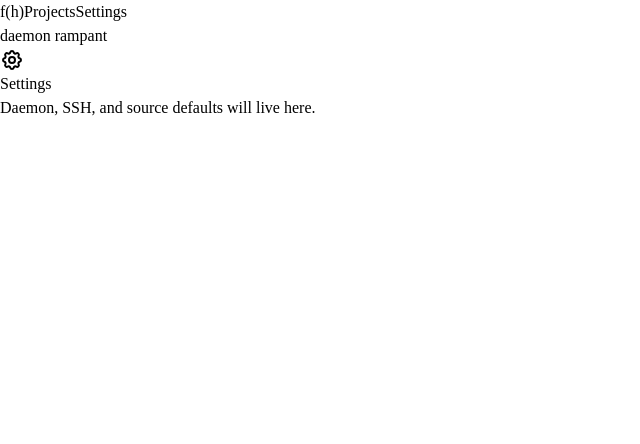
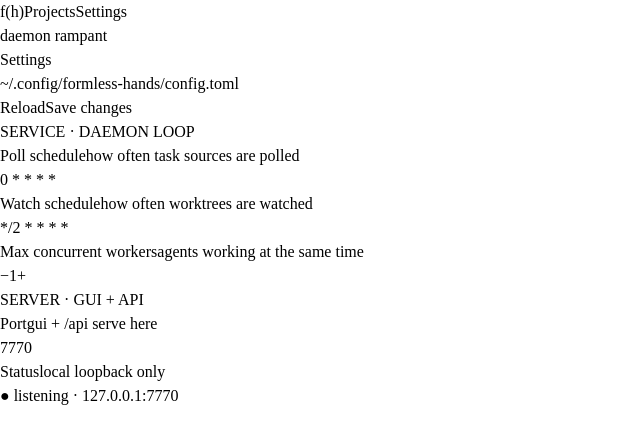
Before and after one commit to michaelhpet/formless-hands, a React (Vite) app in the folder gui/: page /settings in a window 1280 px wide. Shown: the top 444 px of the page, without its empty margins (0-640 px from the left). Built offline with nearby package versions, Linux system fonts and the light colour scheme.

Commit message:
feat: implement global settings page

```diff
--- a/gui/src/pages/settings/settings.tsx
+++ b/gui/src/pages/settings/settings.tsx
@@ -1,28 +1,179 @@
-import { IconSettings } from "@tabler/icons-react";
+import { useState } from "react";
 import { AppLayout } from "@/components/app-layout";
-import {
-	Empty,
-	EmptyDescription,
-	EmptyHeader,
-	EmptyMedia,
-	EmptyTitle,
-} from "@/components/ui/empty";
+import { Button } from "@/components/ui/button";
+import { Card } from "@/components/ui/card";
+import { Input } from "@/components/ui/input";
+
+const DEFAULTS = {
+	pollCron: "0 * * * *",
+	watchCron: "*/2 * * * *",
+	maxWorkers: 1,
+	port: "7770",
+};
+
+function SettingRow({
+	label,
+	hint,
+	children,
+}: {
+	label: string;
+	hint: string;
+	children: React.ReactNode;
+}) {
+	return (
+		<div className="flex items-center justify-between gap-4 px-3.5 py-3">
+			<div className="flex flex-col gap-0.5">
+				<span className="text-[13px] text-foreground">{label}</span>
+				<span className="text-muted-foreground">{hint}</span>
+			</div>
+			{children}
+		</div>
+	);
+}
 
 export function SettingsPage() {
+	const [pollCron, setPollCron] = useState(DEFAULTS.pollCron);
+	const [watchCron, setWatchCron] = useState(DEFAULTS.watchCron);
+	const [maxWorkers, setMaxWorkers] = useState(DEFAULTS.maxWorkers);
+	const [port, setPort] = useState(DEFAULTS.port);
+	const [baseline, setBaseline] = useState(DEFAULTS);
+	const [notice, setNotice] = useState<string | null>(null);
+
+	const dirty =
+		pollCron !== baseline.pollCron ||
+		watchCron !== baseline.watchCron ||
+		maxWorkers !== baseline.maxWorkers ||
+		port !== baseline.port;
+
+	const save = () => {
+		setBaseline({ pollCron, watchCron, maxWorkers, port });
+		setNotice("saved just now");
+	};
+
+	const reload = () => {
+		setPollCron(baseline.pollCron);
+		setWatchCron(baseline.watchCron);
+		setMaxWorkers(baseline.maxWorkers);
+		setPort(baseline.port);
+		setNotice("reloaded from config.toml");
+	};
+
 	return (
 		<AppLayout>
-			<div className="flex w-full flex-1 items-center justify-center px-5 py-16">
-				<Empty>
-					<EmptyHeader>
-						<EmptyMedia variant="icon">
-							<IconSettings />
-						</EmptyMedia>
-						<EmptyTitle>Settings</EmptyTitle>
-						<EmptyDescription>
-							Daemon, SSH, and source defaults will live here.
-						</EmptyDescription>
-					</EmptyHeader>
-				</Empty>
+			<div className="flex w-full flex-1 flex-col gap-3 px-5 py-4">
+				<div className="flex items-end justify-between gap-3">
+					<div className="flex flex-col gap-1">
+						<h1 className="text-xl leading-6.5 font-bold">Settings</h1>
+						<p className="text-muted-foreground">
+							~/.config/formless-hands/config.toml
+							{notice ? ` · ${notice}` : ""}
+						</p>
+					</div>
+					<div className="flex shrink-0 items-center gap-2">
+						<Button variant="outline" onClick={reload}>
+							Reload
+						</Button>
+						<Button onClick={save} disabled={!dirty}>
+							Save changes
+						</Button>
+					</div>
+				</div>
+
+				<div className="flex w-full max-w-220 flex-col gap-3">
+					<Card className="gap-0 py-0">
+						<h2 className="tracking-wide text-muted-foreground border-b px-3.5 pt-3 pb-2.5">
+							SERVICE · DAEMON LOOP
+						</h2>
+						<div className="flex flex-col divide-y divide-border">
+							<SettingRow
+								label="Poll schedule"
+								hint="how often task sources are polled"
+							>
+								<Input
+									aria-label="Poll schedule (cron)"
+									value={pollCron}
+									onChange={(event) => setPollCron(event.target.value)}
+									className="h-8 w-40 bg-background text-right font-mono"
+									spellCheck={false}
+									autoComplete="off"
+								/>
+							</SettingRow>
+							<SettingRow
+								label="Watch schedule"
+								hint="how often worktrees are watched"
+							>
+								<Input
+									aria-label="Watch schedule (cron)"
+									value={watchCron}
+									onChange={(event) => setWatchCron(event.target.value)}
+									className="h-8 w-40 bg-background text-right font-mono"
+									spellCheck={false}
+									autoComplete="off"
+								/>
+							</SettingRow>
+							<SettingRow
+								label="Max concurrent workers"
+								hint="agents working at the same time"
+							>
+								<div className="flex items-center border bg-background">
+									<button
+										type="button"
+										aria-label="Decrease max workers"
+										onClick={() =>
+											setMaxWorkers((prev) => Math.max(1, prev - 1))
+										}
+										disabled={maxWorkers <= 1}
+										className="px-3 py-1.5 text-muted-foreground hover:text-foreground disabled:opacity-40"
+									>
+										−
+									</button>
+									<span
+										aria-live="polite"
+										className="min-w-6 text-center text-[13px] text-foreground"
+									>
+										{maxWorkers}
+									</span>
+									<button
+										type="button"
+										aria-label="Increase max workers"
+										onClick={() =>
+											setMaxWorkers((prev) => Math.min(8, prev + 1))
+										}
+										disabled={maxWorkers >= 8}
+										className="px-3 py-1.5 text-muted-foreground hover:text-foreground disabled:opacity-40"
+									>
+										+
+									</button>
+								</div>
+							</SettingRow>
+						</div>
+					</Card>
+
+					<Card className="gap-0 py-0">
+						<h2 className="tracking-wide text-muted-foreground border-b px-3.5 pt-3 pb-2.5">
+							SERVER · GUI + API
+						</h2>
+						<div className="flex flex-col divide-y divide-border">
+							<SettingRow label="Port" hint="gui + /api serve here">
+								<Input
+									aria-label="Server port"
+									value={port}
+									inputMode="numeric"
+									onChange={(event) =>
+										setPort(event.target.value.replace(/[^0-9]/g, ""))
+									}
+									className="h-8 w-40 bg-background text-right font-mono"
+									autoComplete="off"
+								/>
+							</SettingRow>
+							<SettingRow label="Status" hint="local loopback only">
+								<span className="text-success">
+									● listening · 127.0.0.1:{port || "—"}
+								</span>
+							</SettingRow>
+						</div>
+					</Card>
+				</div>
 			</div>
 		</AppLayout>
 	);
```
